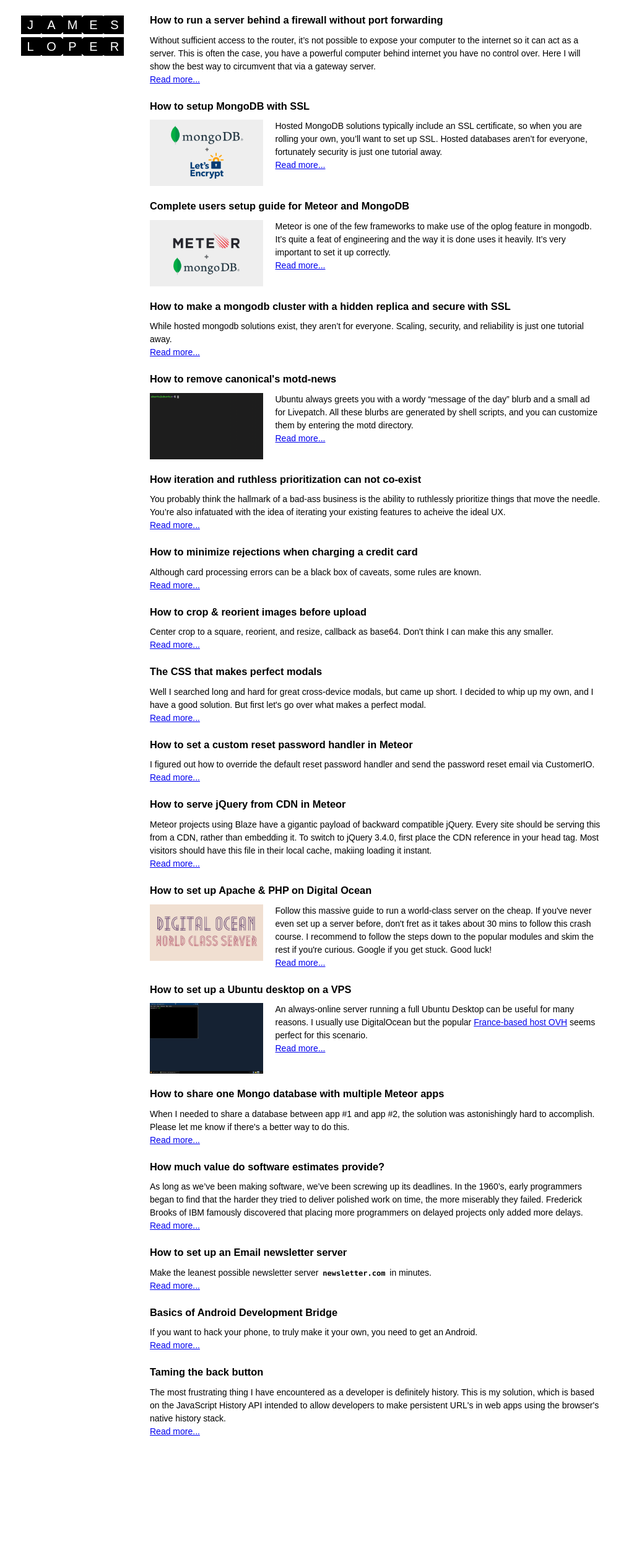
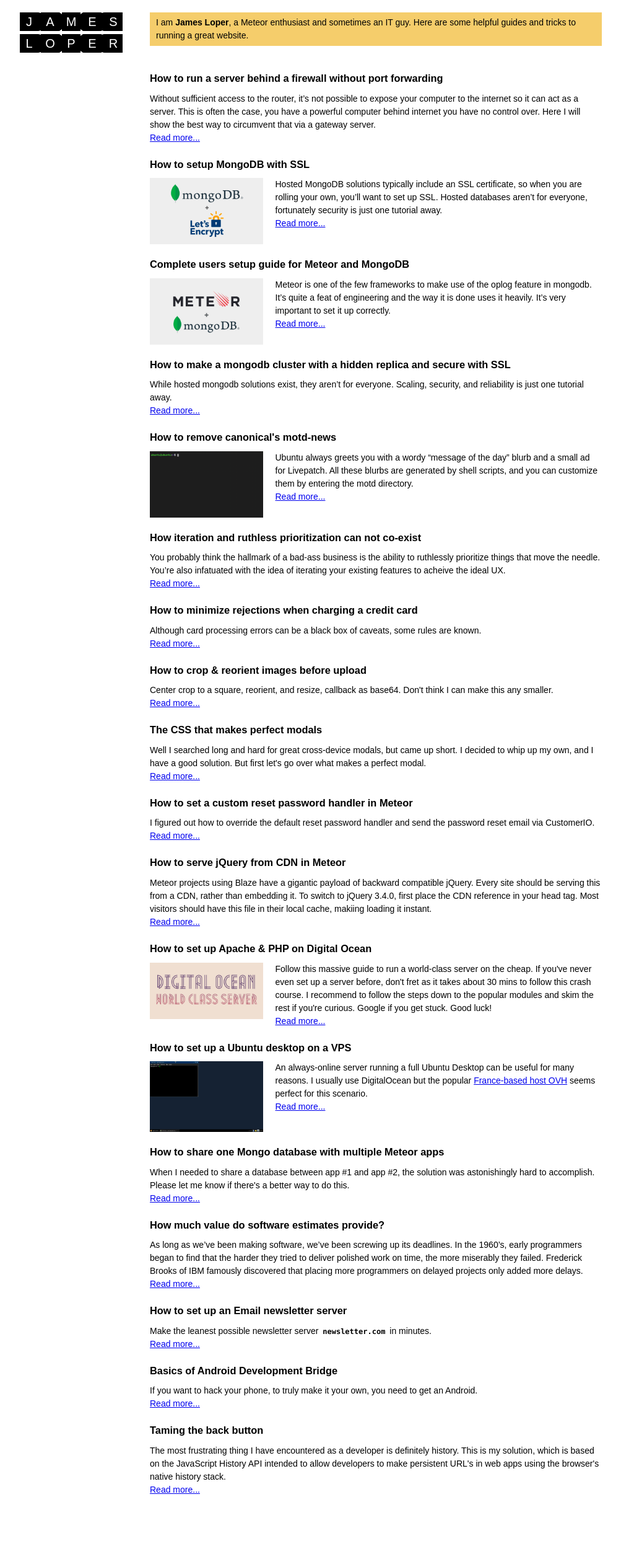
Before and after one commit to jamesloper/blog, a Jekyll site: the page built from index.md, in a window 1280 px wide. Shown: the whole page at 62% size, without its empty margins (138-1141 px from the left). Built offline with Jekyll 4.4.1, drawn with Linux system fonts in a browser that asks for light colours; before the commit the page ends 2400 px from its top, so only the background shows below that.

Commit message:
sitemap and new css

```diff
--- a/_includes/cube.html
+++ /dev/null
@@ -1,34 +0,0 @@
-<div class="flip">
-					<div class="cube">
-						<b>J</b><b></b><b></b><b></b><b></b><b></b>
-					</div>
-					<div class="cube">
-						<b>A</b><b></b><b></b><b></b><b></b><b></b>
-					</div>
-					<div class="cube">
-						<b>M</b><b></b><b></b><b></b><b></b><b></b>
-					</div>
-					<div class="cube">
-						<b>E</b><b></b><b></b><b></b><b></b><b></b>
-					</div>
-					<div class="cube">
-						<b>S</b><b></b><b></b><b></b><b></b><b></b>
-					</div>
-				</div>
-				<div id="flip2" class="flip">
-					<div class="cube">
-						<b>L</b><b></b><b></b><b></b><b></b><b></b>
-					</div>
-					<div class="cube">
-						<b>O</b><b></b><b></b><b></b><b></b><b></b>
-					</div>
-					<div class="cube">
-						<b>P</b><b></b><b></b><b></b><b></b><b></b>
-					</div>
-					<div class="cube">
-						<b>E</b><b></b><b></b><b></b><b></b><b></b>
-					</div>
-					<div class="cube">
-						<b>R</b><b></b><b></b><b></b><b></b><b></b>
-					</div>
-				</div>
--- a/_includes/styles.css
+++ /dev/null
@@ -1,55 +0,0 @@
-* {box-sizing:border-box; -moz-box-sizing:border-box; -webkit-box-sizing:border-box; margin:0;}
-body {font-family:sans-serif; font-size:14px; background:#fff; margin:0;}
-.body {margin:0 auto; line-height:1.5; max-width:960px; position:relative; padding:10px;}
-h1 {font-size:34px; margin:0; color:#333;}
-
-h1,h2,h3 {margin-bottom:10px;}
-ol,ul,p,pre,.highlight {margin-bottom:20px;}
-li pre {margin-bottom:0;}
-
-article {margin-bottom:70px;}
-pre {font-family:Menlo, monospace; color:#fff; background:#000; padding:5px 7px; overflow:auto; font-size:12px; border-radius:1px;}
-li.command {list-style-type:square;}
-li.command, .code, pre, kbd, code {font-family:Menlo, "Courier New", monospace; font-size:12px;}
-kbd {padding:0 3px; font-weight:bold;}
-blockquote {background:#000; color:#fff; margin-bottom:20px; padding:10px;}
-
-.c1 {color:#999;}
-.k, .kd {color:#e9534e;}
-.s1, .s2 {color:#f5cd6b;}
-.o {color:#ccc;}
-.mi {color:#7e67ba;}
-.nb {color:#8bd3e6;}
-.nt {color:#e9534e;}
-
-.language-make .err {color:#e9534e;}
-.language-make .nv {color:#f5cd6b;}
-
-.flip {height:30px; width:170px; perspective:100px; font-size:0; margin-bottom:5px;}
-.cube {height:30px; width:30px; margin:0 2px; display:inline-block; position:relative; transform-style:preserve-3d; transition:transform 0.4s;}
-.cube b {width:30px; height:30px; position:absolute; text-align:center; background-color:#000; color:#fff; font-size:20px; font-weight:normal;}
-
-.cube {transform:translateZ(-15px);}
-.cube b:nth-child(1) {transform:rotate3d(0, 0, 0, 0deg) translate3d(0, 0, 15px);}  /* front */
-.cube b:nth-child(2) {transform:rotate3d(1, 0, 0, -90deg) translate3d(0, 0, 15px);}  /* bottom */
-.cube b:nth-child(3) {transform:rotate3d(1, 0, 0, 180deg) translate3d(0, 0, 15px);}  /* back */
-.cube b:nth-child(4) {transform:rotate3d(1, 0, 0, 90deg) translate3d(0, 0, 15px);}  /* top */
-.cube b:nth-child(5) {transform:rotate3d(0, 1, 0, -90deg) translate3d(0, 0, 15px);}  /* left */
-.cube b:nth-child(6) {transform:rotate3d(0, 1, 0, 90deg) translate3d(0, 0, 15px);}  /* right */
-
-#header {margin-bottom:40px;}
-@media (min-width:600px) {
-	.body {padding:20px 10px 10px 220px;}
-	#header {position:absolute; top:25px; left:10px;}
-	#header-inner {width:200px; padding:10px 0 0 0;}
-}
-
-#nav {list-style:none; padding:0;}
-#nav p {margin-bottom:0;}
-#nav li {margin-bottom:20px;}
-#nav img {width:25%; float:left; margin-right:20px;}
-#nav li::after {content: ""; clear:both; display:table;}
-#nav h3 a {color:inherit; text-decoration:none;}
-
-article img {width:100%;}
-article .meta {margin-top:10px;}
--- a/_layouts/default.html
+++ b/_layouts/default.html
@@ -1,26 +1,25 @@
 <!DOCTYPE html>
 <html lang="en">
 <head>
-<meta charset="UTF-8" />
-<link rel="canonical" href="https://jamesloper.com{{page.url}}" />
-<meta name="viewport" content="width=device-width, initial-scale=1"/>
-<title>{{page.title | default: "James Loper"}}</title>
-<style>{% include styles.css %}</style>
+	<meta charset="UTF-8" />
+	<title>{{page.title | default: "James Loper"}}</title>
+	<meta name="viewport" content="width=device-width, initial-scale=1"/>
+	<link rel="canonical" href="https://jamesloper.com{{page.url}}">
+	<link rel="stylesheet" type="text/css" href="/assets/styles.css">
 </head>
 
 <body>
-
-<div class="body">
-	<header id="header">
-        <a id="logo" href="/">
-            {% include cube.html %}
-        </a>
-	</header>
-
-	<div id="blog">
-	{{content}}
-	</div>
-</div>
+<header>
+	<h1 class="site-title">
+		<a href="/">
+			<div class="title"><b>J</b><b>A</b><b>M</b><b>E</b><b>S</b></div>
+			<div class="title"><b>L</b><b>O</b><b>P</b><b>E</b><b>R</b></div>
+		</a>
+	</h1>
+</header>
+<main>
+{{content}}
+</main>
 
 <script async src="https://www.googletagmanager.com/gtag/js?id=UA-9604239-2"></script>
 <script>
--- a/_layouts/home.html
+++ b/_layouts/home.html
@@ -3,6 +3,10 @@
 ---
 
 <article>
+	<div class="hero">
+		I am <b>James Loper</b>, a Meteor enthusiast and sometimes an IT guy. Here are some helpful guides and tricks to running a great website.
+	</div>
+
 	<ul id="nav">
 		{% for node in site.posts %}
 		<li>
--- a/_layouts/post.html
+++ b/_layouts/post.html
@@ -3,7 +3,7 @@
 ---
 
 <article>
-<h2>{{page.title}}</h2>
+<h1>{{page.title}}</h1>
 {{content}}
 
 <aside class="meta">Posted on {{page.date | date: "%B %-d, %Y"}}</aside>
--- /dev/null
+++ b/assets/styles.css
@@ -0,0 +1,52 @@
+*,*:after,*:before {box-sizing:border-box; -moz-box-sizing:border-box; -webkit-box-sizing:border-box; margin:0;}
+body {font-family:sans-serif; font-size:14px; background:#fff; margin:0 auto; max-width:960px; position:relative; padding:10px;}
+main {line-height:1.5;}
+h1,h2,h3 {margin-bottom:10px;}
+ol,ul,p,pre,.highlight {margin-bottom:20px;}
+li pre {margin-bottom:0;}
+
+article {margin-bottom:70px;}
+pre {font-family:Menlo, monospace; color:#fff; background:#000; padding:5px 7px; overflow:auto; font-size:12px; border-radius:1px;}
+li.command {list-style-type:square;}
+li.command, .code, pre, kbd, code {font-family:Menlo, "Courier New", monospace; font-size:12px;}
+kbd {padding:0 3px; font-weight:bold;}
+blockquote {background:#000; color:#fff; margin-bottom:20px; padding:10px;}
+
+.c1 {color:#999;}
+.k, .kd {color:#e9534e;}
+.s1, .s2 {color:#f5cd6b;}
+.o {color:#ccc;}
+.mi {color:#7e67ba;}
+.nb {color:#8bd3e6;}
+.nt {color:#e9534e;}
+
+.language-make .err {color:#e9534e;}
+.language-make .nv {color:#f5cd6b;}
+
+.site-title {margin:0; padding:0; font-size:20px;}
+.site-title a {display:block; color:#fff; text-decoration:none;}
+.title {margin-bottom:5px;}
+.title b {display:inline-block; margin-right:4px; width:30px; height:30px; text-align:center; background-color:#000; color:#fff; font-weight:normal; position:relative; line-height:30px;}
+.title b:after {position:absolute; top:0; height:30px; border-top:1px solid #fff; border-bottom:1px solid #fff;}
+.title b:nth-child(1):after {content:''; right:-4px; border-left:4px solid #000;}
+.title b:nth-child(2):after {content:''; right:-4px; border-left:4px solid #000; border-top-width:3px; border-bottom-width:3px;}
+.title b:nth-child(4):after {content:''; left:-4px; border-right:4px solid #000; border-top-width:3px; border-bottom-width:3px;}
+.title b:nth-child(5):after {content:''; left:-4px; border-right:4px solid #000;}
+
+header {margin-bottom:40px;}
+@media (min-width:600px) {
+	body {padding:20px 10px 10px 220px;}
+	header {position:absolute; top:20px; left:10px;}
+}
+
+#nav {list-style:none; padding:0;}
+#nav p {margin-bottom:0;}
+#nav li {margin-bottom:20px;}
+#nav img {width:25%; float:left; margin-right:20px;}
+#nav li::after {content: ""; clear:both; display:table;}
+#nav h3 a {color:inherit; text-decoration:none;}
+
+article img {width:100%;}
+article .meta {margin-top:10px;}
+
+.hero {margin-bottom:40px; background:#f5cd6b; padding:6px 10px;}
```
